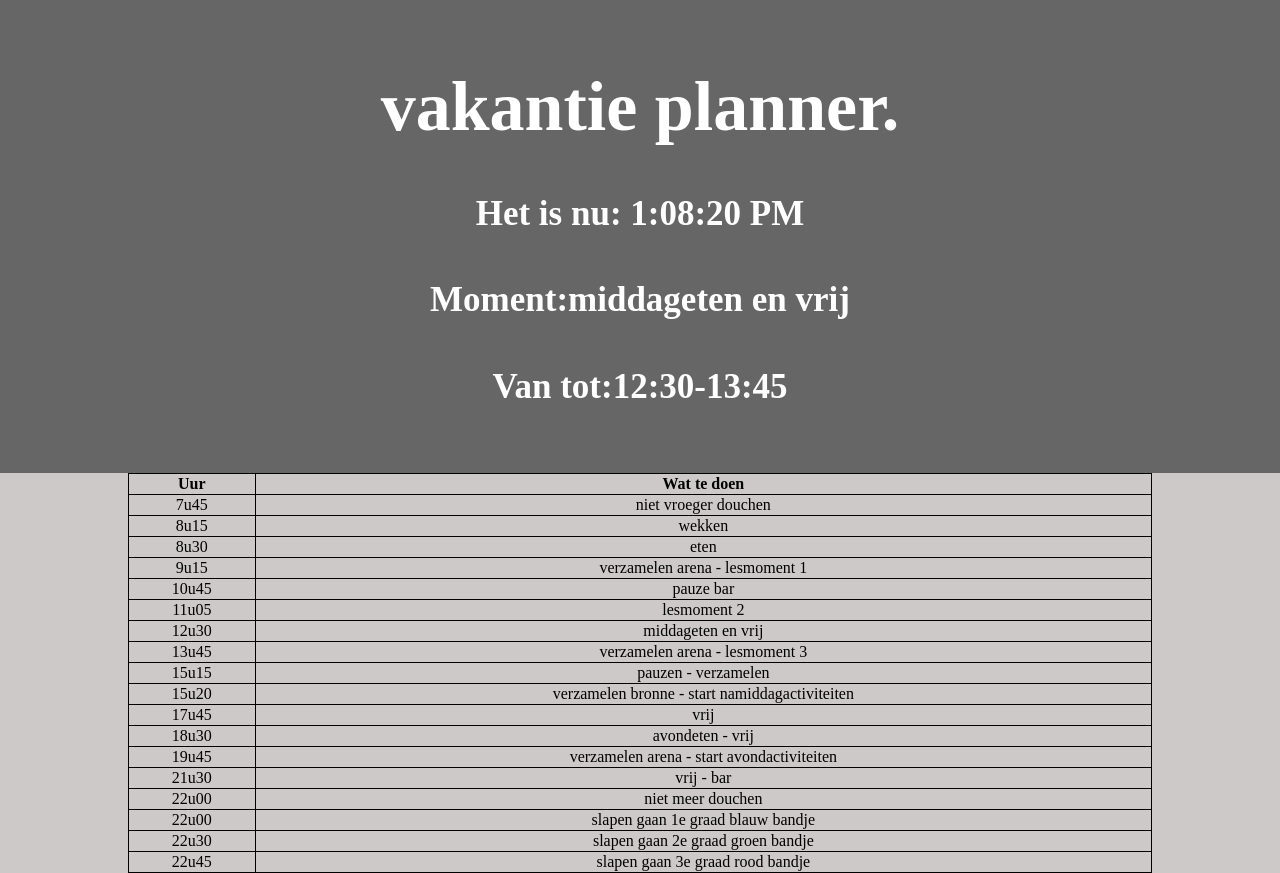
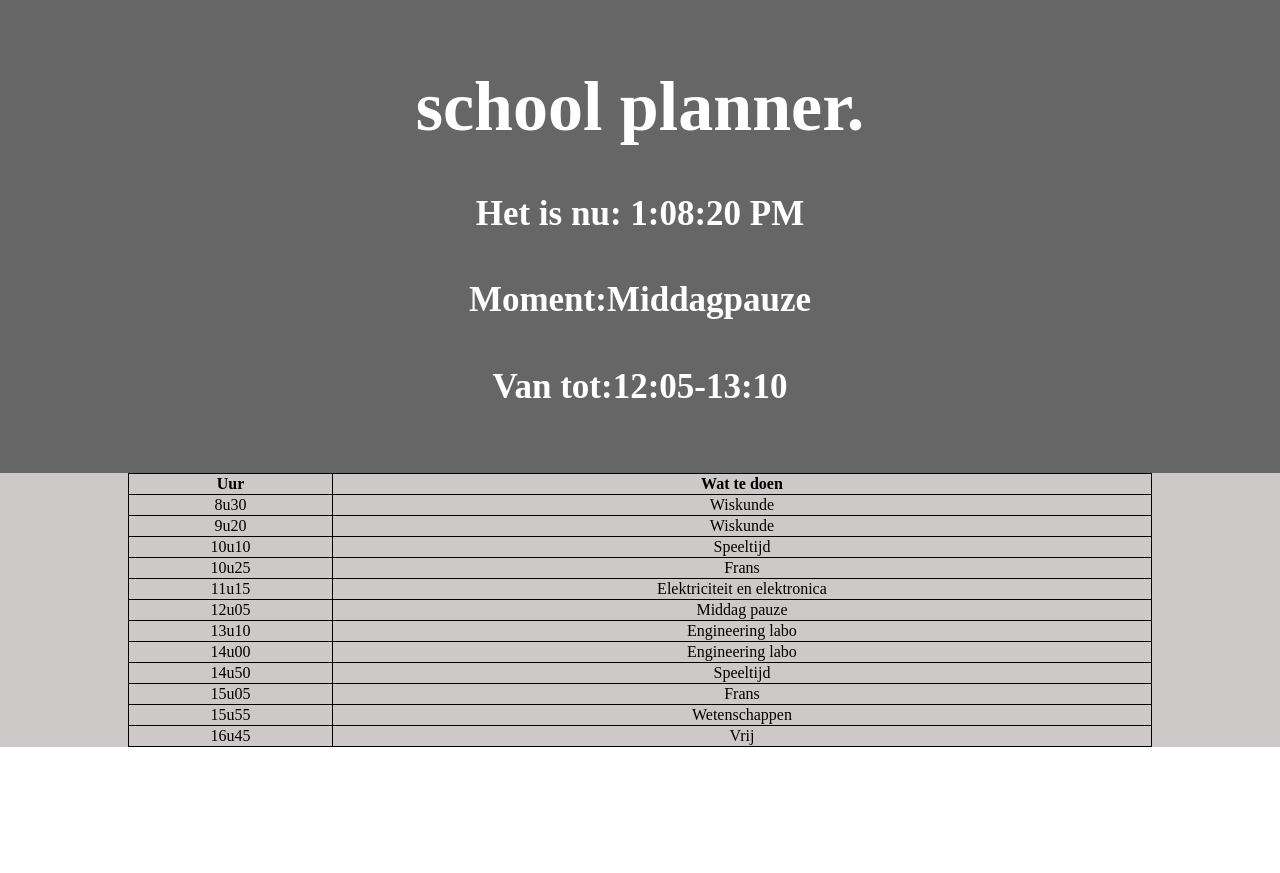
Before and after one commit to decrusader/School-planning, a plain HTML site: page index.html in a window 1280 px wide. After the commit the page ends 800 px from the top, so only its background shows below. Drawn offline with Linux system fonts and the light colour scheme.

Commit message:
verandering(update)

```diff
--- a/index.html
+++ b/index.html
@@ -6,14 +6,14 @@
 <head>
     <meta charset="UTF-8">
     <meta name="viewport" content="width=device-width, initial-scale=1.0">
-    <title>top vakantie planning</title>
+    <title>School planning</title>
 
     <link rel="stylesheet" href="./style.css">
 </head>
 
 <body>
     <header>
-        <h1>vakantie planner.</h1>
+        <h1>school planner.</h1>
         <h4>Het is nu: <span id="demo"></span></h4>
         <h4>Moment:<span id="activiteit"></span></h4>
         <h4>Van tot:<span id="startminuten"></span>-<span id="eindminuten"></span></h4>
@@ -26,77 +26,54 @@
                 <th>Wat te doen</th>
 
                 <tr>
-                    <td>7u45</td>
-                    <td>niet vroeger douchen</td>
+                    <td>8u30</td>
+                    <td>Wiskunde</td>
                 </tr>
                 <tr>
-                    <td>8u15</td>
-                    <td>wekken</td>
+                    <td>9u20</td>
+                    <td>Wiskunde</td>
                 </tr>
                 <tr>
-                    <td>8u30</td>
-                    <td>eten</td>
+                    <td>10u10</td>
+                    <td>Speeltijd</td>
                 </tr>
                 <tr>
-                    <td>9u15</td>
-                    <td>verzamelen arena - lesmoment 1</td>
+                    <td>10u25</td>
+                    <td>Frans</td>
                 </tr>
                 <tr>
-                    <td>10u45</td>
-                    <td>pauze bar</td>
+                    <td>11u15</td>
+                    <td>Elektriciteit en elektronica</td>
                 </tr>
                 <tr>
-                    <td>11u05</td>
-                    <td>lesmoment 2</td>
+                    <td>12u05</td>
+                    <td>Middag pauze</td>
                 </tr>
                 <tr>
-                    <td>12u30</td>
-                    <td>middageten en vrij</td>
+                    <td>13u10</td>
+                    <td>Engineering labo</td>
                 </tr>
                 <tr>
-                    <td>13u45</td>
-                    <td>verzamelen arena - lesmoment 3</td>
+                    <td>14u00</td>
+                    <td>Engineering labo</td>
                 </tr>
                 <tr>
-                    <td>15u15</td>
-                    <td>pauzen - verzamelen</td>
+                    <td>14u50</td>
+                    <td>Speeltijd</td>
                 </tr>
                 <tr>
-                    <td>15u20</td>
-                    <td>verzamelen bronne - start namiddagactiviteiten</td>
+                    <td>15u05</td>
+                    <td>Frans</td>
                 </tr>
                 <tr>
-                    <td>17u45</td>
-                    <td>vrij</td>
+                    <td>15u55</td>
+                    <td>Wetenschappen</td>
                 </tr>
                 <tr>
-                    <td>18u30</td>
-                    <td>avondeten - vrij</td>
+                    <td>16u45</td>
+                    <td>Vrij</td>
                 </tr>
-                <tr>
-                    <td>19u45</td>
-                    <td>verzamelen arena - start avondactiviteiten</td>
-                </tr>
-                <tr>
-                    <td>21u30</td>
-                    <td>vrij - bar</td>
-                </tr>
-                <tr>
-                    <td>22u00</td>
-                    <td>niet meer douchen</td>
-                </tr>
-                <tr>
-                    <td>22u00</td>
-                    <td>slapen gaan 1e graad blauw bandje</td>
-                </tr>
-                <tr>
-                    <td>22u30</td>
-                    <td>slapen gaan 2e graad groen bandje</td>
-                </tr>
-                <tr>
-                    <td>22u45</td>
-                    <td>slapen gaan 3e graad rood bandje</td>
-                </tr>
+
         </div>
     </nav>
 
--- a/script.js
+++ b/script.js
@@ -22,24 +22,18 @@ setInterval(function () {
 }, 100);
 
 const schedule = [
-    { time: '7:45', activity: 'nietvroeger douchen' },
-    { time: '8:15', activity: 'wekken' },
-    { time: '8:30', activity: 'eten' },
-    { time: '9:15', activity: 'verzamelen arena - lesmoment 1' },
-    { time: '10:45', activity: 'pauze bar' },
-    { time: '11:05', activity: 'lesmoment 2' },
-    { time: '12:30', activity: 'middageten en vrij' },
-    { time: '13:45', activity: 'verzamelen arena - lesmoment 3' },
-    { time: '15:15', activity: 'pauze - verzamelen' },
-    { time: '15:20', activity: 'verzamelen bronne - start namiiddagactiviteiten' },
-    { time: '17:45', activity: 'vrij' },
-    { time: '18:30', activity: 'avondeten - vrij' },
-    { time: '19:45', activity: 'verzamelen arena - start avondactiviteiten' },
-    { time: '21:30', activity: 'vrij - bar' },
-    { time: '22:00', activity: 'niet meer douchen' },
-    { time: '22:00', activity: 'slapen gaan 1e graad blauw bandje' },
-    { time: '22:30', activity: 'slapen gaan 2e graad groen bandje' },
-    { time: '22:45', activity: 'slapen gaan 3e graad rood bandje' },
+    { time: '8:30', activity: '' },
+    { time: '9:20', activity: '' },
+    { time: '10:10', activity: 'Speeltijd' },
+    { time: '10:25', activity: '' },
+    { time: '11:15', activity: '' },
+    { time: '12:05', activity: 'Middagpauze' },
+    { time: '13:10', activity: '' },
+    { time: '14:00', activity: '' },
+    { time: '14:50', activity: 'Speeltijd' },
+    { time: '15:05', activity: '' },
+    { time: '15:55', activity: '' },
+    { time: '16:45', activity: 'vrij' },
 ]
 
 let betterschedule = [];
```
